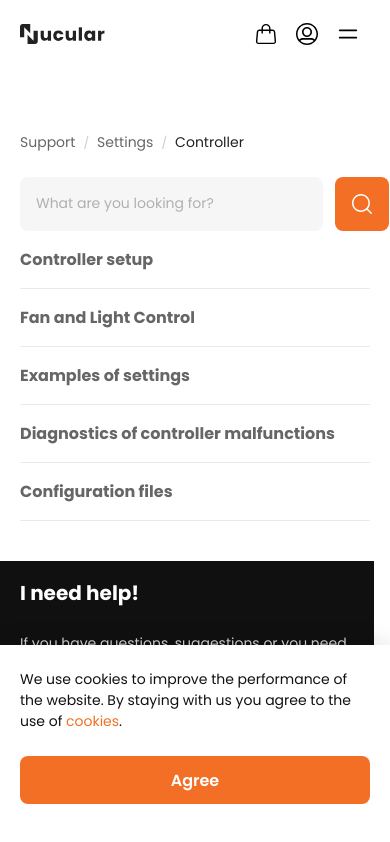
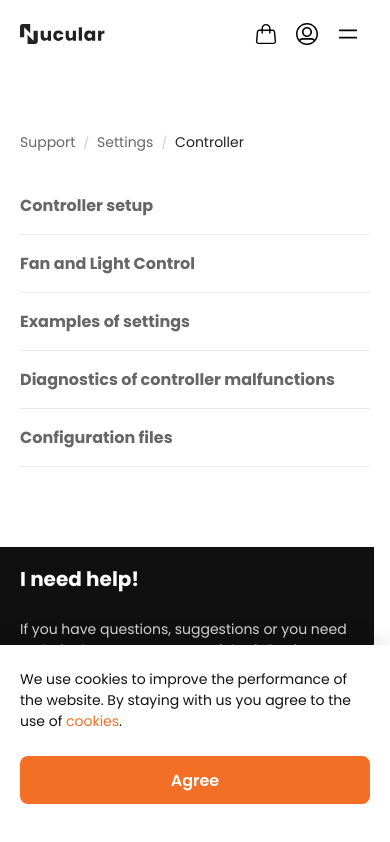
Before and after one commit to nucular2/nucularelectronics, a React (Vite) app in the folder frontend/: page /settings/controller in a window 390 px wide. Built offline with nearby package versions, Linux system fonts and the light colour scheme; no server answers.

Commit message:
Support UI: move help banner down and remove search from controller

```diff
--- a/frontend/src/pages/ControllerSettings.css
+++ b/frontend/src/pages/ControllerSettings.css
@@ -320,7 +320,7 @@
 }
 
 .support-help-banner {
-  margin-top: 16px;
+  margin-top: 120px;
   width: 100%;
   min-height: 266px;
   height: auto;
@@ -729,7 +729,7 @@
     border-radius: 0;
     margin-left: calc(50% - 50vw);
     margin-right: calc(50% - 50vw);
-    margin-top: 40px;
+    margin-top: 80px;
   }
   .support-help-title {
     font-size: 20px;
--- a/frontend/src/pages/ControllerSettings.tsx
+++ b/frontend/src/pages/ControllerSettings.tsx
@@ -18,7 +18,6 @@ export default function ControllerSettings() {
   );
   const navigate = useNavigate();
   const location = useLocation();
-  const [query, setQuery] = useState("");
   const setupImageRef = useRef<HTMLImageElement | null>(null);
   const diagnosticsTitleRef = useRef<HTMLDivElement | null>(null);
 
@@ -67,18 +66,6 @@ export default function ControllerSettings() {
             <span className="support-breadcrumb-separator">/</span>
             <span className="support-breadcrumb-current">Controller</span>
           </div>
-          <form className="support-search-row" onSubmit={(e) => e.preventDefault()}>
-            <div className="support-search-input">
-              <input
-                className="support-search-field"
-                type="text"
-                value={query}
-                onChange={(e) => setQuery(e.target.value)}
-                placeholder="What are you looking for?"
-              />
-            </div>
-            <button className="support-search-button" type="submit">Search</button>
-          </form>
           <div className="controller-layout">
             <div className="controller-list">
                 <button
```
